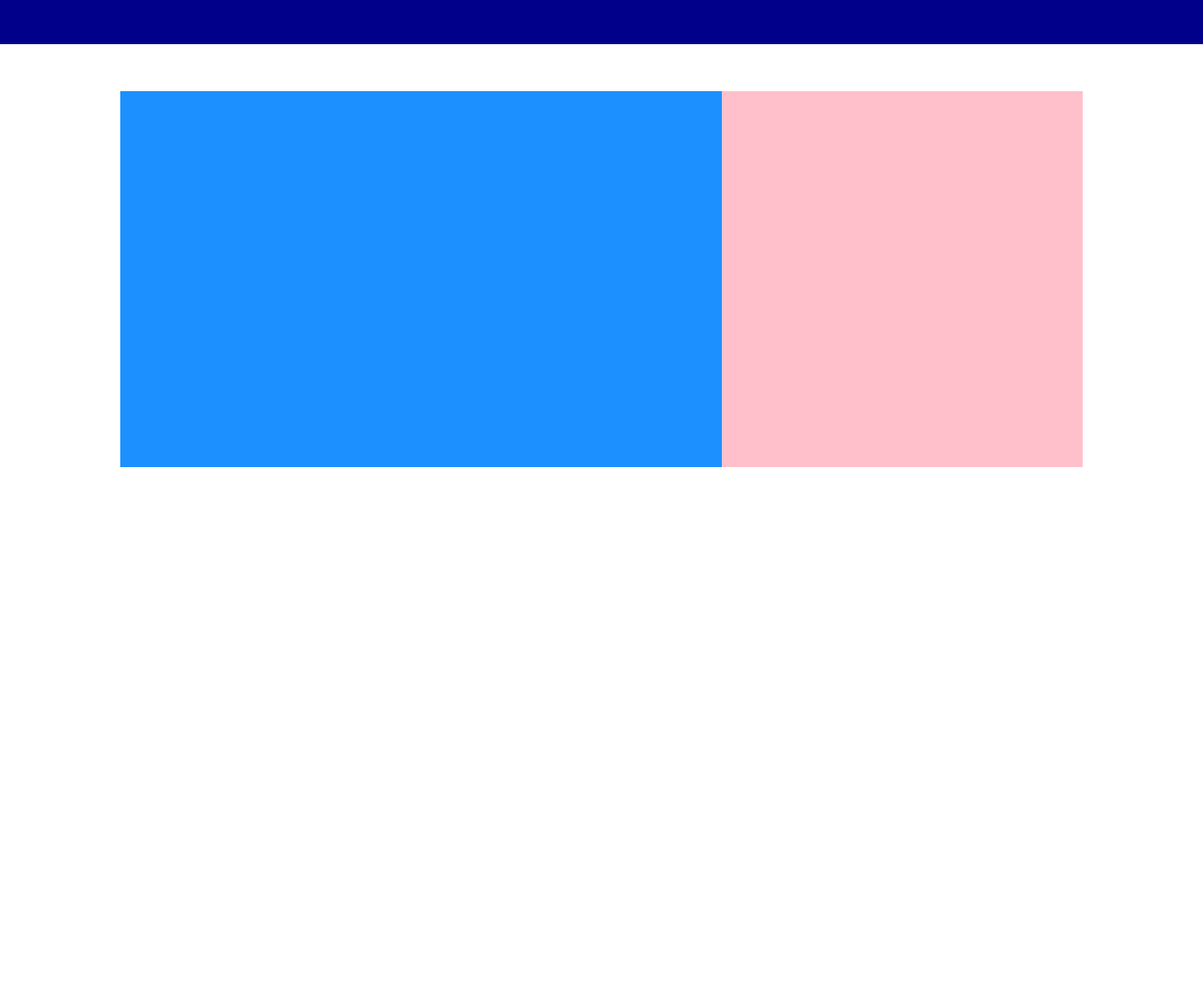
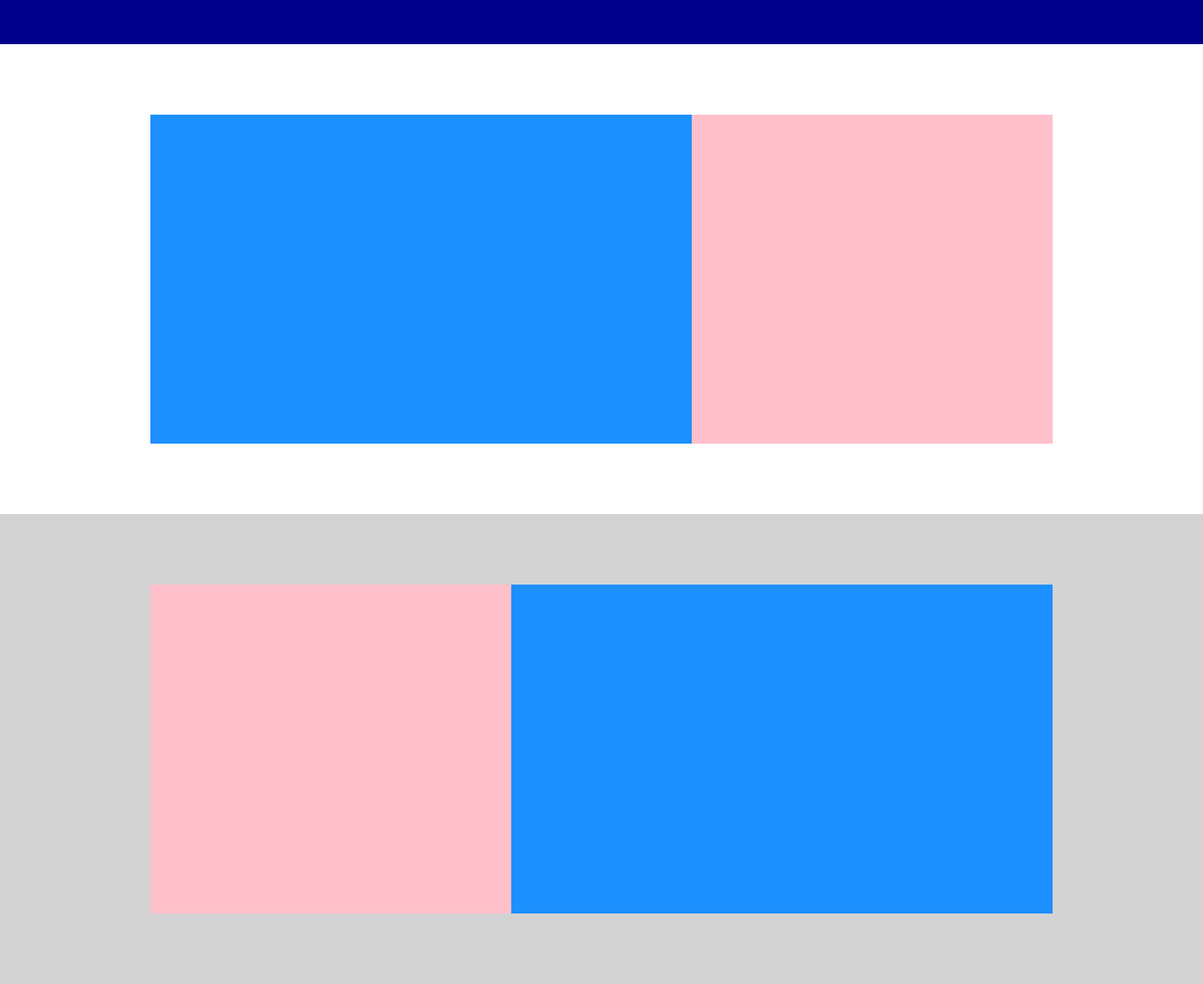
Before and after one commit to italocirillo/htmlcss-struttura-discord, a plain HTML site: page index.html in a window 1280 px wide. Shown: the part 513-1560 px from the top of the page at 94% size. Before the commit the page ends 1060 px from the top, so only its background shows below. Drawn offline with Linux system fonts and the light colour scheme.

Commit message:
modifica con aggiunta del contenitore per centrare

```diff
--- a/css/style.css
+++ b/css/style.css
@@ -3,6 +3,16 @@
     padding:0;
     margin:0;
     box-sizing:border-box;
+}
+
+/*COMMON*/
+.contenitore{
+    width:75%;
+    margin:0 auto;
+    display: flex;
+}
+.contenitore-reverse{
+    flex-direction: row-reverse;
 }
 
 /* HEADER */
@@ -12,9 +22,8 @@ header{
 }
 
 header div.contenitore{
-    width:75%;
+
     height: 40px;   /* debug */
-    margin:0 auto;
     background-color: #daa521;
     border:2px black;
     border-style: dashed;
@@ -57,7 +66,6 @@ nav ul{
     height: 500px;      /* debug */
 
     display: flex;
-    justify-content: center;
     align-items: center;
 }
 
@@ -66,10 +74,9 @@ nav ul{
     background-color: #00008b;
 }
 .blocco1-A{
-    display: flex;
     width: 40%;
     background-color: #ee81ee;
-    height: 80%;    /* debug */
+    height: 250px;    /* debug */
 }
 
 /*2*/
@@ -77,12 +84,17 @@ nav ul{
     background-color: #ffffff;
 }
 .blocco2-A{
+    width: 60%;
     background-color: #1d90ff;
-    width: 50%;
-    height: 80%;    /* debug */
+    height: 350px;    /* debug */
 }
 .blocco2-B{
+    width: 40%;
     background-color: #ffc0cb;
-    width: 30%;
-    height: 80%;    /* debug */
+    height: 350px;    /* debug */
 }
+
+/*3*/
+.sezione-3{
+    background-color: #d3d3d3;
+}
--- a/index.html
+++ b/index.html
@@ -46,16 +46,31 @@
 
         <!-- 1 blocco -->
         <section class="sezione sezione-1">
-            <div class="blocco1-A"></div>
+            <div class="contenitore blocco1-A"></div>
         </section>
         <!-- fine 1 blocco -->
 
         <!-- 2 blocco -->
         <section class="sezione sezione-2">
-            <div class="blocco2-A"></div>
-            <div class="blocco2-B"><div>
+
+            <div class="contenitore">
+                <div class="blocco2-A"></div>
+                <div class="blocco2-B"><div>
+            </div>
+
         </section>
         <!-- fine 2 blocco -->
+
+        <!-- 3 blocco -->
+        <section class="sezione sezione-3">
+
+            <div class="contenitore contenitore-reverse">
+                <div class="blocco2-A"></div>
+                <div class="blocco2-B"><div>
+            </div>
+
+        </section>
+        <!-- fine 3 blocco -->
 
 
     </main>
```
